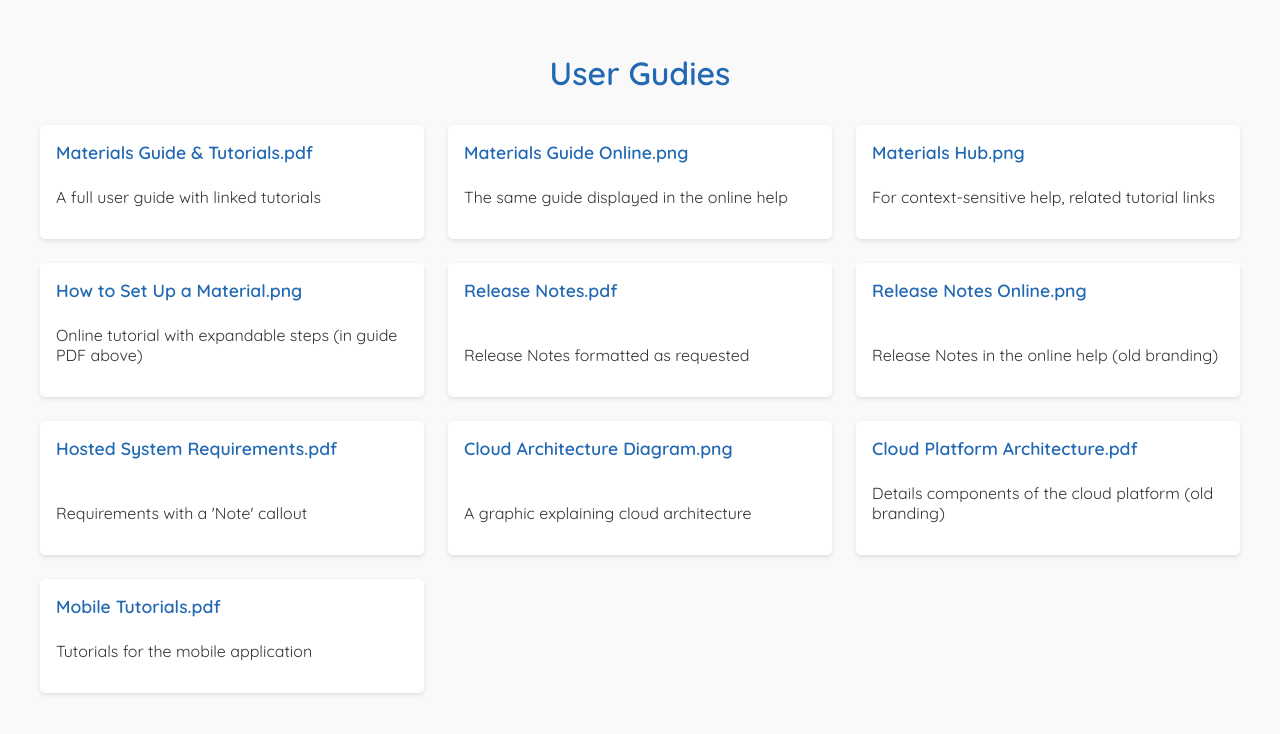
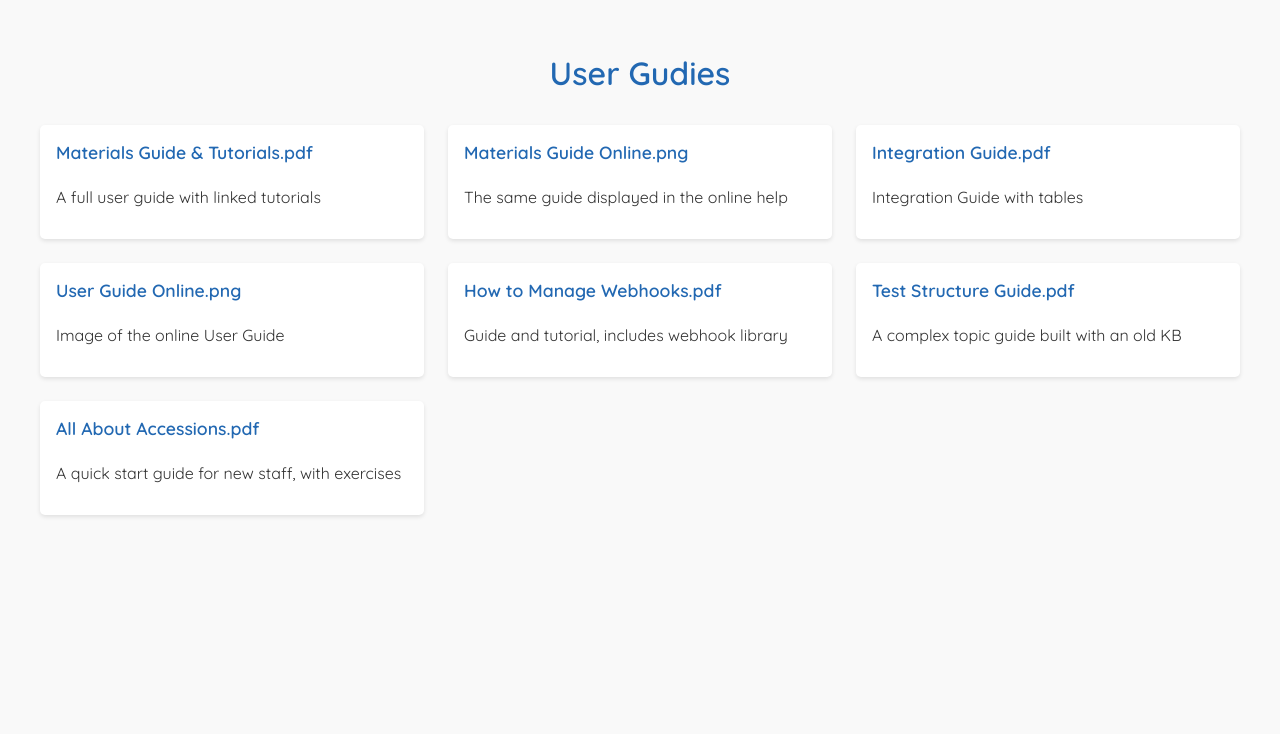
Before and after one commit to Daisy-Docs/Portfolio, a Jekyll site: the page User Guides.html, which Jekyll copies as it is, in a window 1280 px wide. Shown: the top 734 px of the page. Built offline with Jekyll 4.4.1, drawn with Linux system fonts in a browser that asks for light colours.

Commit message:
Update User Guides.html

```diff
--- a/User Guides.html
+++ b/User Guides.html
@@ -86,35 +86,26 @@
       <h2><a href="assets/Documentation/Datex/Materials%20Guide%20Online.png">Materials Guide Online.png</a></h2>
       <p>The same guide displayed in the online help</p>
     </div>
+
     <div class="sample">
-      <h2><a href="assets/Documentation/Datex/Materials%20Hub.png">Materials Hub.png</a></h2>
-      <p>For context-sensitive help, related tutorial links</p>
+      <h2><a href="assets/Documentation/Enlitic/Integration%20Guide%20(MadCap%20Flare).pdf">Integration Guide.pdf</a></h2>
+      <p>Integration Guide with tables</p>
     </div>
     <div class="sample">
-      <h2><a href="assets/Documentation/Datex/Set%20Up%20a%20Material%20(Tutorial).png">How to Set Up a Material.png</a></h2>
-      <p>Online tutorial with expandable steps (in guide PDF above)</p>
+      <h2><a href="assets/Documentation/Enlitic/User%20Guide_%20Audit%20Log%20(MadCap%20Flare).png">User Guide Online.png</a></h2>
+      <p>Image of the online User Guide</p>
+    </div>
+
+    <div class="sample">
+      <h2><a href="assets/Documentation/Trace First/How%20to%20Manage%20Webhooks%20(Old%20KB).pdf">How to Manage Webhooks.pdf</a></h2>
+      <p>Guide and tutorial, includes webhook library</p>
+    </div>
+
+    <div class="sample">
+      <h2><a href="assets/Documentation/Trace First/Test%20Structure%20Guide%20(Old%20KB).pdf">Test Structure Guide.pdf</a></h2>
+      <p>A complex topic guide built with an old KB</p>
     </div>
     <div class="sample">
-      <h2><a href="assets/Documentation/Datex/Release%20Notes%20v25.04.pdf">Release Notes.pdf</a></h2>
-      <p>Release Notes formatted as requested</p>
+      <h2><a href="assets/Documentation/Trace First/All%20About%20Accessions%20(Google%20Docs).pdf">All About Accessions.pdf</a></h2>
+      <p>A quick start guide for new staff, with exercises</p>
     </div>
-        <div class="sample">
-      <h2><a href="assets/Documentation/Datex/Old Branding/Release%20Notes%20v23.12.15%20Online.png">Release Notes Online.png</a></h2>
-      <p>Release Notes in the online help (old branding)</p>
-    </div>
-    <div class="sample">
-      <h2><a href="assets/Documentation/Datex/Hosted%20Footprint%20System%20Requirements%20-%202025.pdf">Hosted System Requirements.pdf</a></h2>
-      <p>Requirements with a 'Note' callout</p>
-    </div>
-    <div class="sample">
-      <h2><a href="assets/Documentation/Datex/Old Branding/Cloud%20Architecture%20Diagram.png">Cloud Architecture Diagram.png</a></h2>
-      <p>A graphic explaining cloud architecture</p>
-    </div>
-    <div class="sample">
-      <h2><a href="assets/Documentation/Datex//Old Branding/Cloud%20Platform%20Architecture%202024.pdf">Cloud Platform Architecture.pdf</a></h2>
-      <p>Details components of the cloud platform (old branding)</p>
-    </div>
-    <div class="sample">
-      <h2><a href="assets/Documentation/Datex/Old Branding/Mobile%20Tutorials%20Example.pdf">Mobile Tutorials.pdf</a></h2>
-      <p>Tutorials for the mobile application</p>
-    </div>
```
